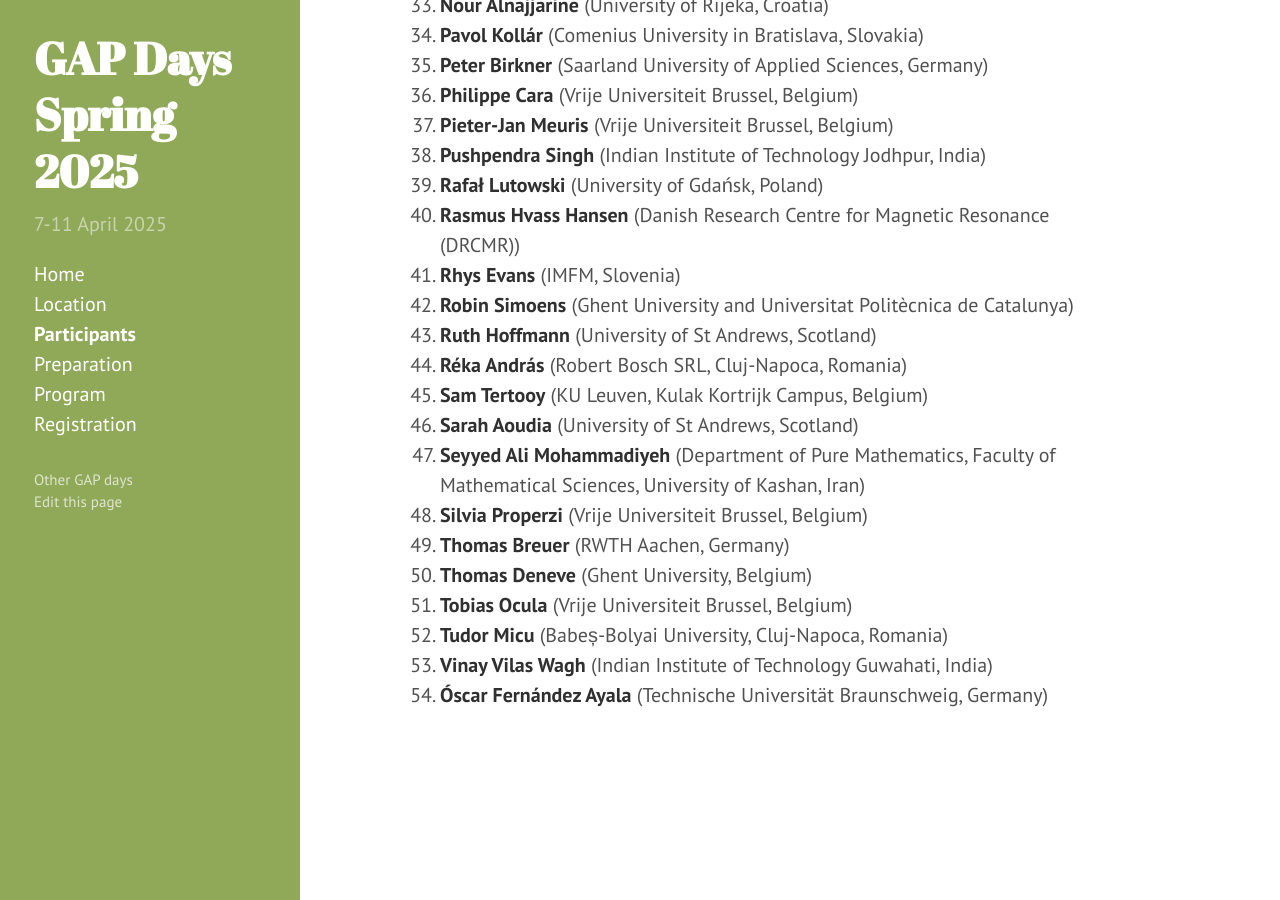
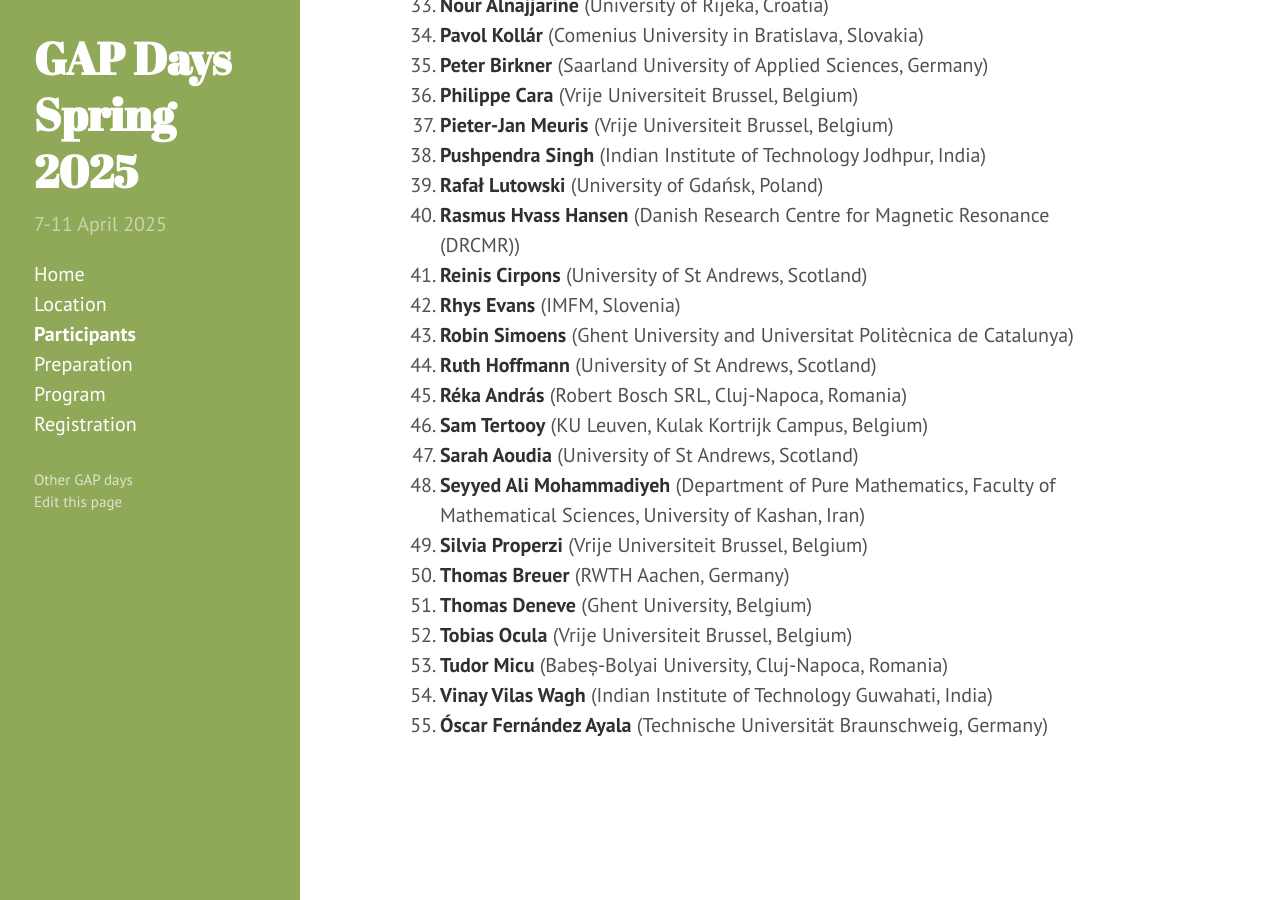
Before and after one commit to gapdays/gapdays2025-spring, a Jekyll site: the page built from participants.md, in a window 1280 px wide and 900 px high, scrolled down 1110 px. Built offline with Jekyll 4.4.1, drawn with Linux system fonts in a browser that asks for light colours.

Commit message:
updated participants

```diff
--- a/participants.md
+++ b/participants.md
@@ -56,6 +56,7 @@ participants:
   - {name: Sarah Aoudia, affiliation: "University of St Andrews, Scotland"}
   - {name: Mun See Chang, affiliation: "University of St Andrews"}
   - {name: Silvia Properzi, affiliation: "Vrije Universiteit Brussel, Belgium"}
+  - {name: Reinis Cirpons, affiliation: "University of St Andrews, Scotland"}
 
 ---
 
```
